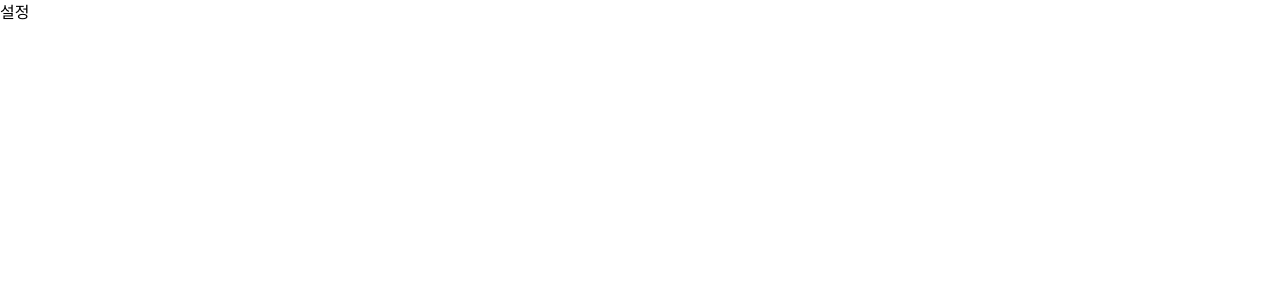
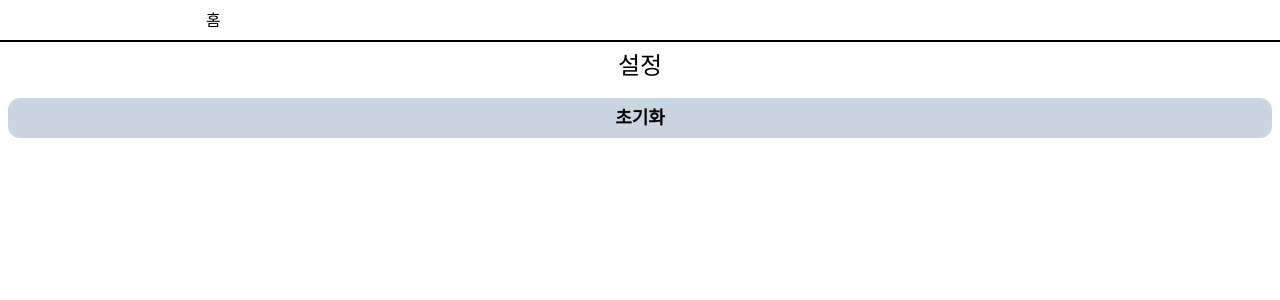
Before and after one commit to chichoon/jlptchoi, a Next.js app: page /settings in a window 1280 px wide. Shown: the top 300 px of the page. Built offline with nearby package versions, Linux system fonts and the light colour scheme.

Commit message:
feat: :sparkles: 설정 페이지

```diff
--- a/src/app/import/page.tsx
+++ b/src/app/import/page.tsx
@@ -1,6 +1,6 @@
 "use client";
 import { ImportForm } from "@/components";
-import { NavBar, NavBarButton } from "@/components/NavBar";
+import { NavBar, NavBarButton, NavBarSpacer } from "@/components/NavBar";
 
 export default function Import() {
   return (
@@ -9,7 +9,8 @@ export default function Import() {
         <NavBarButton href="/">
           <span>홈</span>
         </NavBarButton>
-        <div className="flex-1" />
+        <NavBarSpacer />
+        <NavBarSpacer />
       </NavBar>
       <div>
         <h1>단어 추가</h1>
--- a/src/app/settings/page.tsx
+++ b/src/app/settings/page.tsx
@@ -1,3 +1,31 @@
+"use client";
+
+import { Button, NavBar, NavBarButton, NavBarSpacer } from "@/components";
+import { useWordsDB } from "@/hooks";
+
 export default function Settings() {
-  return <div>설정</div>;
+  const { removeDB } = useWordsDB();
+  function handleReset() {
+    removeDB();
+  }
+  return (
+    <>
+      <NavBar>
+        <NavBarButton href="/">
+          <span>홈</span>
+        </NavBarButton>
+        <NavBarSpacer />
+        <NavBarSpacer />
+      </NavBar>
+      <div className="w-full flex flex-col p-2">
+        <h1 className="text-2xl w-full text-center mb-4">설정</h1>
+        <Button
+          type="button"
+          colorType="secondary"
+          text="초기화"
+          onClick={handleReset}
+        />
+      </div>
+    </>
+  );
 }
```
